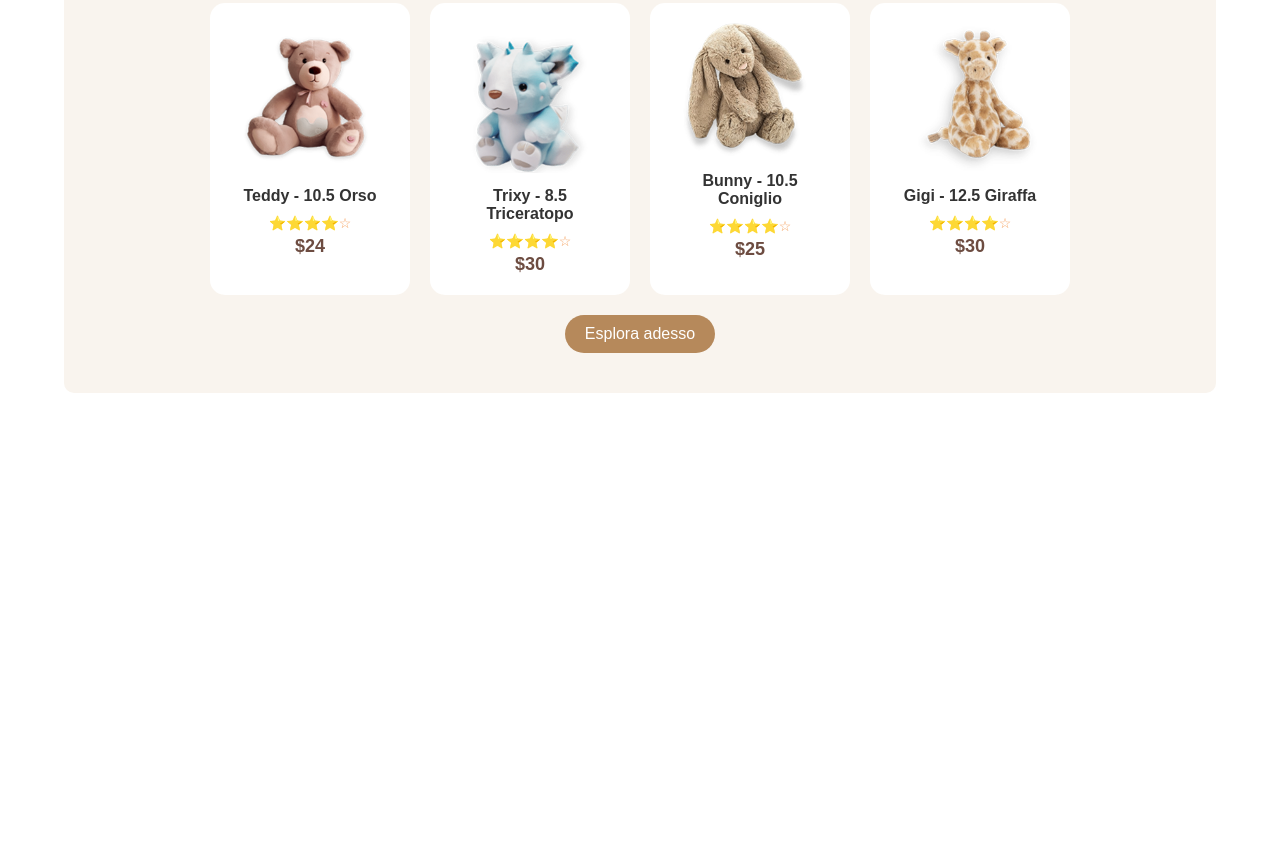
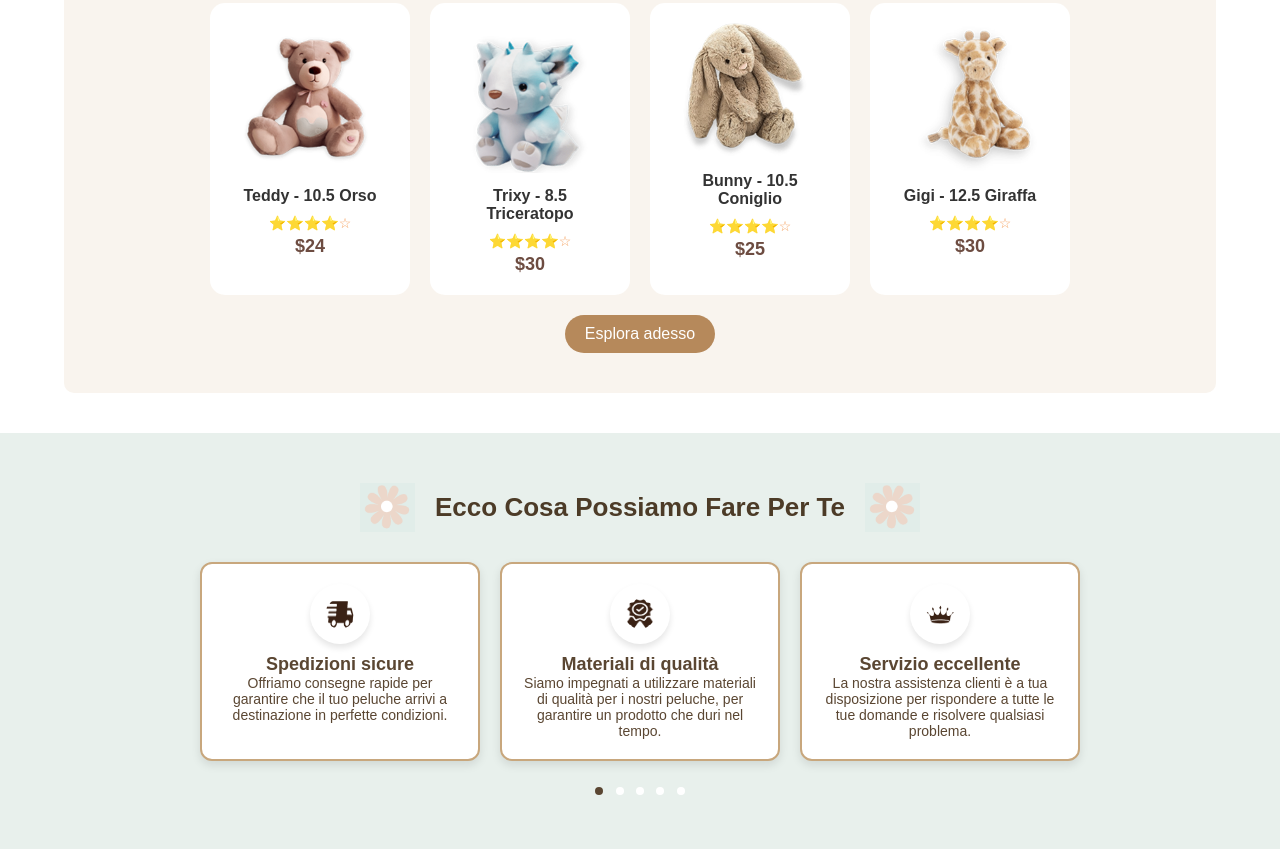
Before and after one commit to Gui027/Compass-Desafio-3---Ecommerce, a plain HTML site: page index.html in a window 1280 px wide. Shown: the part 1228-2077 px from the top of the page. Before the commit the page ends 1661 px from the top, so only its background shows below. Drawn offline with Linux system fonts and the light colour scheme.

Commit message:
section-4

```diff
--- a/css/style.css
+++ b/css/style.css
@@ -208,3 +208,84 @@ body {
     cursor: pointer;
 
 }
+
+.section-4 {
+    background-color: #E8F0EC; /* Cor de fundo suave */
+    text-align: center;
+    padding: 50px 20px;
+}
+
+.section-4 h2 {
+    font-size: 26px;
+    font-weight: bold;
+    color: #4C3B27;
+    margin-bottom: 30px;
+    display: flex;
+    align-items: center;
+    justify-content: center;
+    gap: 10px;
+}
+
+.flower-icon {
+    width: 55px;
+    height: auto;
+    margin: 0 10px;
+    vertical-align: middle;
+}
+
+.benefits-container {
+    display: flex;
+    justify-content: center;
+    gap: 20px;
+    flex-wrap: wrap;
+}
+
+.benefit-card {
+    background: white;
+    padding: 20px;
+    border-radius: 12px;
+    box-shadow: 0 4px 10px rgba(0, 0, 0, 0.1);
+    text-align: center;
+    width: 280px;
+    border: 2px solid #C8A77D;
+}
+
+.benefit-card img {
+    width: 60px;
+    height: 60px;
+    padding: 15px;
+    border-radius: 50%;
+    display: flex;
+    align-items: center;
+    justify-content: center;
+    margin: 0 auto 10px;
+    box-shadow: 0px 4px 6px rgba(0, 0, 0, 0.1); /* Sombra suave para efeito de borda */
+}
+
+.benefit-card h3 {
+    font-size: 18px;
+    color: #5A4632;
+    font-weight: bold;
+}
+
+.benefit-card p {
+    font-size: 14px;
+    color: #5A4632;
+}
+
+.dots {
+    margin-top: 20px;
+}
+
+.dot {
+    height: 8px;
+    width: 8px;
+    margin: 0 4px;
+    background-color: #fff;
+    border-radius: 50%;
+    display: inline-block;
+}
+
+.dot.active {
+    background-color: #5A4632;
+}
--- a/index.html
+++ b/index.html
@@ -108,5 +108,42 @@
 
         <button class="explore-btn">Esplora adesso</button>
     </section>
+
+    <!-- SECTION 4 -->
+    <section class="section-4">
+        <h2>
+            <img src="assets/images/flower-pink.png" alt="Flor decorativa" class="flower-icon">
+            Ecco Cosa Possiamo Fare Per Te
+            <img src="assets/images/flower-pink.png" alt="Flor decorativa" class="flower-icon">
+        </h2>
+
+        <div class="benefits-container">
+            <div class="benefit-card">
+                <img src="assets/icons/shipping.png" alt="Spedizioni sicure">
+                <h3>Spedizioni sicure</h3>
+                <p>Offriamo consegne rapide per garantire che il tuo peluche arrivi a destinazione in perfette condizioni.</p>
+            </div>
+
+            <div class="benefit-card">
+                <img src="assets/icons/quality.png" alt="Materiali di qualità">
+                <h3>Materiali di qualità</h3>
+                <p>Siamo impegnati a utilizzare materiali di qualità per i nostri peluche, per garantire un prodotto che duri nel tempo.</p>
+            </div>
+
+            <div class="benefit-card">
+                <img src="assets/icons/service.png" alt="Servizio eccellente">
+                <h3>Servizio eccellente</h3>
+                <p>La nostra assistenza clienti è a tua disposizione per rispondere a tutte le tue domande e risolvere qualsiasi problema.</p>
+            </div>
+        </div>
+
+        <div class="dots">
+            <span class="dot active"></span>
+            <span class="dot"></span>
+            <span class="dot"></span>
+            <span class="dot"></span>
+            <span class="dot"></span>
+        </div>
+    </section>
 </body>
 </html>
```
Also changed, not shown: assets/icons/quality.png (added), assets/icons/service.png (added), assets/icons/shipping.png (added), assets/images/flower-pink.png (added).
